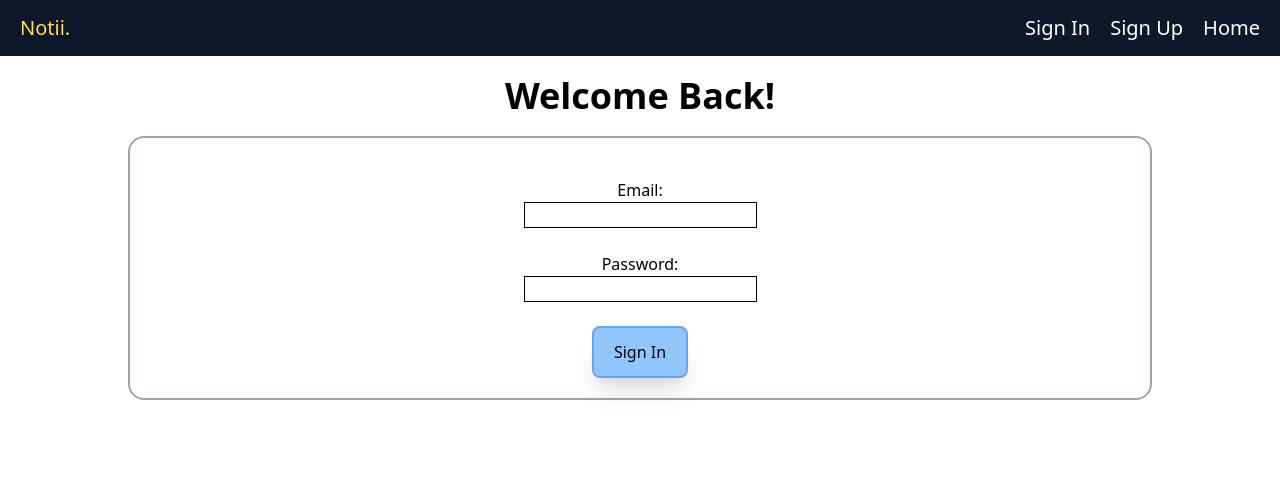
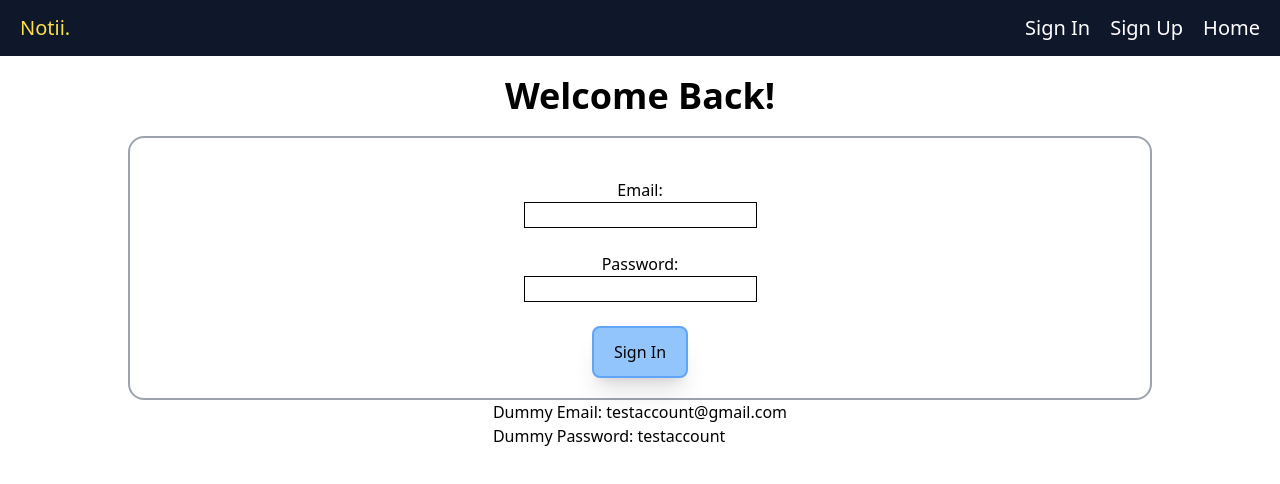
Before and after one commit to meghuraval/socialmediaMERN, a React (Vite) app in the folder frontend/: page /signin in a window 1280 px wide. Shown: the top 484 px of the page. Built offline with nearby package versions, Linux system fonts and the light colour scheme.

Commit message:
almost reday for deployment

```diff
--- a/frontend/src/pages/Signin.jsx
+++ b/frontend/src/pages/Signin.jsx
@@ -107,6 +107,10 @@ const Signin = ({ setAuthenticated }) => {
           Sign In
         </button>
       </form>
+      <div>
+        <p>Dummy Email: testaccount@gmail.com</p>
+        <p>Dummy Password: testaccount</p>
+      </div>
     </div>
   );
 };
```
